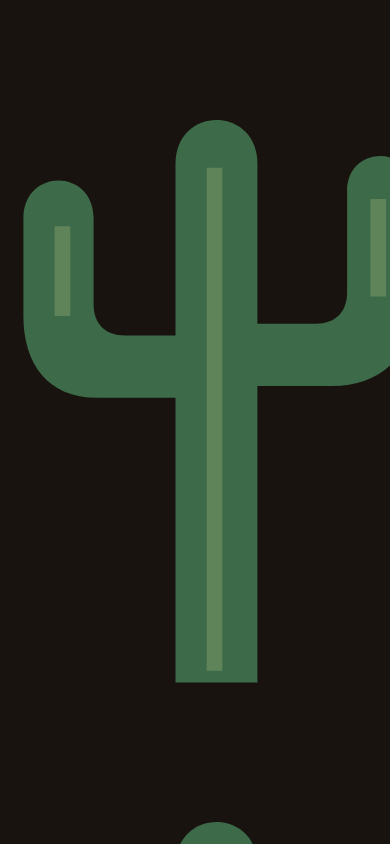
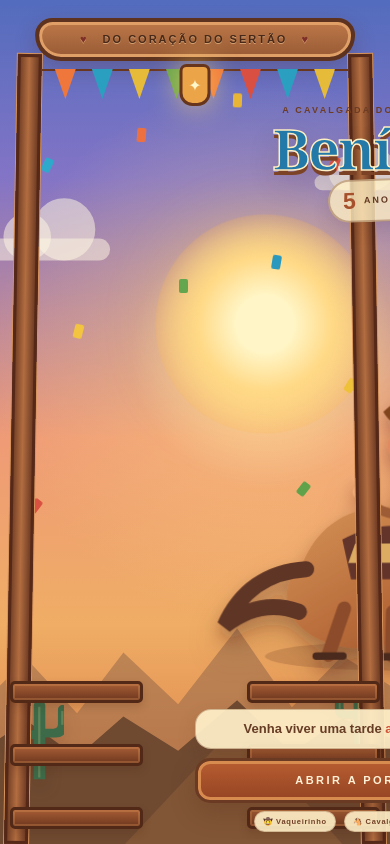
Before and after one commit to andersonjhonatan/Convite-Vaqueiro, a Next.js app: page / in a window 390 px wide. Shown: the top 844 px of the page. Built offline with nearby package versions, Linux system fonts and the light colour scheme.

Commit message:
style: replace opening with locked storybook experience

```diff
--- a/app/overrides.css
+++ b/app/overrides.css
@@ -1,36 +1,49 @@
 .rsvpNote,.soundToggle{display:none!important}
 
-/* NOVA ABERTURA INFANTIL */
-.kidsOpening{min-height:100svh!important;position:relative!important;display:flex!important;align-items:center!important;justify-content:center!important;padding:112px 24px 250px!important;overflow:hidden!important;background:#f7b66b!important;color:#fff7df!important;isolation:isolate!important;text-align:center!important}
-.kidsSky{position:absolute;inset:0;z-index:-10;background:linear-gradient(180deg,#445dba 0%,#7a68c7 17%,#f29172 43%,#f5b96b 67%,#d98146 100%)}
-.kidsSky:after{content:"";position:absolute;inset:0;background:radial-gradient(circle at 50% 37%,rgba(255,238,164,.9),rgba(255,210,115,.25) 26%,transparent 56%)}
-.kidsSun{position:absolute;width:min(390px,68vw);aspect-ratio:1;border-radius:50%;left:50%;top:21%;transform:translateX(-50%);z-index:-8;background:radial-gradient(circle,#fff2b3 0 18%,#ffd77c 42%,rgba(255,174,75,.15) 72%,transparent 73%);filter:blur(.2px)}
-.kidsCloud{position:absolute;width:150px;height:24px;border-radius:999px;background:rgba(255,245,221,.55);filter:blur(1px);z-index:-7}.kidsCloud:before,.kidsCloud:after{content:"";position:absolute;border-radius:50%;background:inherit}.kidsCloud:before{width:55px;height:55px;left:24px;bottom:0}.kidsCloud:after{width:75px;height:75px;right:20px;bottom:0}.cloudKidOne{top:19%;left:5%;transform:scale(.7)}.cloudKidTwo{top:27%;right:3%;transform:scale(.55)}
-.kidsHills{position:absolute;left:-6%;right:-6%;bottom:0;z-index:-6;clip-path:polygon(0 52%,10% 38%,21% 54%,33% 34%,46% 52%,59% 27%,71% 50%,84% 35%,100% 49%,100% 100%,0 100%)}.kidsHills.back{height:40%;background:#9f6841;opacity:.65}.kidsHills.front{height:29%;background:#6c4a30;z-index:-5}
-.kidCactusA{position:absolute!important;left:2.2%!important;bottom:12%!important;width:72px!important;height:135px!important;z-index:2!important;filter:drop-shadow(0 8px 8px rgba(64,35,18,.25))}.kidCactusB{position:absolute!important;right:2.5%!important;bottom:15%!important;width:58px!important;height:112px!important;z-index:2!important;filter:drop-shadow(0 8px 8px rgba(64,35,18,.25))}
-.colorConfetti{position:absolute;inset:0;pointer-events:none;z-index:2}.colorConfetti i{position:absolute;width:9px;height:15px;border-radius:2px;animation:kidConfetti 4.5s ease-in-out infinite}.colorConfetti i:nth-child(1){left:10%;top:12%;background:#22acd1;transform:rotate(20deg)}.colorConfetti i:nth-child(2){left:20%;top:31%;background:#f1c22e;transform:rotate(-25deg);animation-delay:.5s}.colorConfetti i:nth-child(3){right:14%;top:18%;background:#ef6143;transform:rotate(35deg);animation-delay:.8s}.colorConfetti i:nth-child(4){right:26%;top:37%;background:#60aa45;transform:rotate(-15deg);animation-delay:1.1s}.colorConfetti i:nth-child(5){left:39%;top:9%;background:#f4822f;transform:rotate(45deg);animation-delay:1.5s}.colorConfetti i:nth-child(6){right:41%;top:14%;background:#2aa6cb;transform:rotate(12deg);animation-delay:1.9s}.colorConfetti i:nth-child(7){left:14%;top:52%;background:#df4c3d;transform:rotate(-15deg);animation-delay:2.2s}.colorConfetti i:nth-child(8){right:9%;top:50%;background:#e9ba25;transform:rotate(25deg);animation-delay:2.8s}@keyframes kidConfetti{50%{transform:translateY(10px) rotate(55deg)}}
+/* A abertura existe sozinha antes do clique: o restante do convite nem entra no DOM. */
+.entryOnlyMain{height:100svh!important;min-height:100svh!important;overflow:hidden!important;background:#f3a55f!important}
+.premiumEntry{position:relative;height:100svh;min-height:100svh;overflow:hidden;isolation:isolate;display:grid;grid-template-columns:minmax(330px,42%) 1fr;align-items:center;padding:115px 6vw 70px;background:linear-gradient(180deg,#6a79c9 0%,#8d79cc 19%,#f0a176 48%,#efaf66 70%,#d47a43 100%);color:#412719}
+.entrySky{position:absolute;inset:0;z-index:-20;background:radial-gradient(circle at 68% 42%,rgba(255,239,179,.88),rgba(255,216,129,.26) 24%,transparent 49%),linear-gradient(180deg,#536cbd 0%,#8374c6 21%,#ef9b76 52%,#efad65 74%,#d97843 100%)}
+.entrySun{position:absolute;right:14%;top:21%;width:min(370px,33vw);aspect-ratio:1;border-radius:50%;z-index:-16;background:radial-gradient(circle,#fff5c6 0 18%,#ffd986 42%,rgba(255,189,87,.24) 68%,transparent 69%);filter:drop-shadow(0 0 32px rgba(255,209,103,.45))}
+.entryCloud{position:absolute;z-index:-14;width:155px;height:27px;border-radius:999px;background:rgba(255,248,227,.52);filter:blur(.4px)}.entryCloud:before,.entryCloud:after{content:"";position:absolute;border-radius:50%;background:inherit;bottom:0}.entryCloud:before{width:58px;height:58px;left:25px}.entryCloud:after{width:76px;height:76px;right:18px}.ec1{left:8%;top:24%;transform:scale(.82)}.ec2{right:4%;top:15%;transform:scale(.58)}
+.entryHill{position:absolute;left:-4%;right:-4%;bottom:0;clip-path:polygon(0 53%,10% 39%,22% 57%,33% 37%,46% 54%,60% 29%,73% 55%,85% 38%,100% 51%,100% 100%,0 100%)}.eh1{height:36%;z-index:-12;background:#956849;opacity:.55}.eh2{height:24%;z-index:-11;background:#6f4a31}
+.entryHill.eh2:after{content:"";position:absolute;left:28%;bottom:-12%;width:62%;height:62%;background:#8b5c39;clip-path:polygon(45% 0,58% 0,100% 100%,0 100%);opacity:.65}
+.entryCactus{position:absolute!important;z-index:-4!important;filter:drop-shadow(0 8px 8px rgba(65,34,19,.2))}.entryCactusLeft{left:2.4%!important;bottom:7%!important;width:78px!important;height:145px!important}.entryCactusRight{right:2.5%!important;bottom:10%!important;width:63px!important;height:122px!important}
 
-.woodArch{position:absolute;inset:0;z-index:3;pointer-events:none}.archTop{position:absolute;top:28px;left:50%;transform:translateX(-50%) rotate(-1deg);width:min(620px,82vw);padding:15px 22px;border:4px solid #5a2c16;border-radius:18px 18px 28px 28px;background:linear-gradient(#b66d37,#8e4d29);box-shadow:inset 0 0 0 3px #d89858,0 10px 25px rgba(72,35,18,.28);font:900 clamp(12px,1.5vw,17px)/1 Arial,sans-serif;letter-spacing:2.5px;color:#3c2115;text-shadow:0 1px #e6b16d}.archTop span{color:#6d291f;margin:0 8px}.archPost{position:absolute;top:65px;bottom:0;width:34px;background:linear-gradient(90deg,#522615,#a65f31 45%,#5c2c18);box-shadow:inset 0 0 0 3px #4e2415,0 0 0 1px #cf8750}.archLeft{left:3.4%;transform:rotate(1.8deg)}.archRight{right:3.4%;transform:rotate(-1.8deg)}
-.buntingFlags{position:absolute;top:87px;left:50%;transform:translateX(-50%);display:flex;gap:4px;width:min(650px,78vw);justify-content:space-around}.buntingFlags:before{content:"";position:absolute;top:0;left:-3%;right:-3%;height:2px;background:#6b3820}.buntingFlags i{width:27px;height:39px;clip-path:polygon(0 0,100% 0,50% 100%);box-shadow:0 3px 4px rgba(55,26,15,.25)}.buntingFlags i:nth-child(1),.buntingFlags i:nth-child(5){background:#f17435}.buntingFlags i:nth-child(2),.buntingFlags i:nth-child(7){background:#1f91b8}.buntingFlags i:nth-child(3){background:#e4b52b}.buntingFlags i:nth-child(4){background:#6aa641}.buntingFlags i:nth-child(6){background:#d74a35}.littleLantern{position:absolute;top:88px;left:50%;transform:translateX(-50%);width:34px;height:50px;border-radius:5px 5px 10px 10px;background:#eaa53b;border:3px solid #603319;box-shadow:0 0 28px #ffd26b;color:#fff1b6;display:grid;place-items:center;font-size:20px}
+.entryArch{position:absolute;inset:0;z-index:5;pointer-events:none}.entryArchBoard{position:absolute;top:24px;left:50%;transform:translateX(-50%);width:min(680px,72vw);padding:15px 28px;text-align:center;border:4px solid #5d321e;border-radius:20px 20px 30px 30px;background:linear-gradient(#bd7848,#985a35);box-shadow:inset 0 0 0 3px #df9f67,0 9px 22px rgba(74,37,20,.22);font:900 clamp(12px,1.35vw,16px)/1 Arial,sans-serif;letter-spacing:3px;color:#482919;text-shadow:0 1px rgba(255,220,169,.5)}.entryArchBoard span{color:#7e2f27;margin:0 9px}.entryPost{position:absolute;top:62px;bottom:0;width:31px;background:linear-gradient(90deg,#63341f,#b26d40 48%,#5c2e1c);box-shadow:inset 0 0 0 3px #552818,0 0 0 1px #d6935b}.entryPost.left{left:2.7%;transform:rotate(1deg)}.entryPost.right{right:2.7%;transform:rotate(-1deg)}
+.entryFlags{position:absolute;top:84px;left:50%;transform:translateX(-50%);width:min(710px,76vw);display:flex;justify-content:space-around}.entryFlags:before{content:"";position:absolute;left:-2%;right:-2%;top:0;height:2px;background:#693720}.entryFlags i{width:27px;height:38px;clip-path:polygon(0 0,100% 0,50% 100%)}.entryFlags i:nth-child(1),.entryFlags i:nth-child(5){background:#ef773b}.entryFlags i:nth-child(2),.entryFlags i:nth-child(7){background:#2b9fc0}.entryFlags i:nth-child(3),.entryFlags i:nth-child(8){background:#e5bb39}.entryFlags i:nth-child(4){background:#63a34d}.entryFlags i:nth-child(6){background:#d95043}.entryLantern{position:absolute;top:78px;left:50%;transform:translateX(-50%);width:38px;height:52px;border:3px solid #67351c;border-radius:7px 7px 13px 13px;background:#eba447;color:#fff6c9;display:grid;place-items:center;font-size:20px;box-shadow:0 0 30px rgba(255,215,103,.75)}
 
-.openingTitle{position:absolute!important;top:150px!important;left:50%!important;transform:translateX(-50%)!important;z-index:6!important;width:min(780px,88vw)!important;text-align:center!important}.openingTitle p{margin:0 0 2px!important;color:#75401f!important;font:900 clamp(12px,2vw,20px)/1.1 Arial,sans-serif!important;letter-spacing:2.4px!important;text-shadow:0 2px 0 rgba(255,224,160,.65)}.openingTitle h1{margin:0!important;font-family:Georgia,'Times New Roman',serif!important;font-size:clamp(58px,10vw,132px)!important;line-height:.85!important;letter-spacing:-3px!important;color:#1e74a9!important;-webkit-text-stroke:2px #fff0c8!important;text-shadow:0 5px 0 #84451f,0 9px 16px rgba(57,27,14,.28)!important;font-weight:900!important}
-.ageBadge{position:absolute;z-index:8;right:7%;top:175px;width:92px;height:92px;border-radius:50%;background:#f8e1a9;border:4px solid #81451f;box-shadow:inset 0 0 0 4px #f7cf7c,0 8px 20px rgba(72,35,15,.28);display:flex;flex-direction:column;align-items:center;justify-content:center;color:#6f361c;transform:rotate(4deg)}.ageBadge strong{font:900 39px/0.8 Arial,sans-serif}.ageBadge span{font:900 12px/1 Arial,sans-serif;letter-spacing:1px;margin-top:8px}
+.entryCopy{position:relative;z-index:7;grid-column:1;align-self:center;max-width:510px;margin-top:-26px;text-align:left}.entryCopy small{display:block;margin-bottom:10px;color:#6e3c23;font:900 clamp(11px,1.2vw,15px)/1.2 Arial,sans-serif;letter-spacing:3px}.entryCopy h1{margin:0;font:900 clamp(68px,7.8vw,118px)/.82 Georgia,'Times New Roman',serif;letter-spacing:-4px;color:#237aa8;-webkit-text-stroke:1.5px #fff0c4;text-shadow:0 5px 0 #7d4326,0 12px 30px rgba(77,39,23,.2)}
+.entryAge{display:inline-flex;align-items:center;gap:8px;margin-top:22px;padding:10px 16px;border:2px solid rgba(109,59,31,.36);border-radius:999px;background:rgba(255,239,196,.8);box-shadow:0 7px 18px rgba(85,45,26,.12);transform:rotate(-2deg)}.entryAge strong{font:900 32px/1 Arial,sans-serif;color:#a6502c}.entryAge span{font:900 11px/1 Arial,sans-serif;letter-spacing:2px;color:#613721}
 
-.kidsRider{position:absolute!important;z-index:5!important;left:50%!important;bottom:210px!important;width:min(650px,77vw)!important;height:auto!important;transform:translateX(-50%)!important;filter:drop-shadow(0 18px 17px rgba(74,33,17,.2))}.kidsRider .horseRider{width:100%!important;height:auto!important}.cuteHorse svg{width:100%;height:auto;overflow:visible}.cuteHorse.moving{animation:kidRideBob .48s ease-in-out infinite alternate}@keyframes kidRideBob{to{transform:translateY(-6px) rotate(-.6deg)}}
-.dustPuff{background:rgba(246,205,137,.5)!important}
+.entryRider{position:absolute;z-index:4;right:3.8vw;bottom:4.5vh;width:min(760px,58vw);filter:drop-shadow(0 18px 16px rgba(70,34,19,.18))}.storybookRider,.storybookRider svg{display:block;width:100%;height:auto}.storybookRider.isMoving{animation:storybookRide .58s ease-in-out infinite alternate}@keyframes storybookRide{to{transform:translateY(-6px) rotate(-.5deg)}}
 
-.kidsInviteCopy{position:absolute!important;z-index:10!important;left:50%!important;bottom:32px!important;transform:translateX(-50%)!important;width:min(630px,86vw)!important;text-align:center!important}.kidsInviteCopy>p{display:inline-block;margin:0 auto 12px!important;padding:10px 18px;border-radius:16px;background:rgba(255,238,197,.88);border:2px solid rgba(121,67,31,.25);color:#67391e!important;font:800 clamp(14px,2vw,18px)/1.35 Arial,sans-serif!important;box-shadow:0 8px 20px rgba(79,39,20,.15)}.kidsInviteCopy p b{color:#c3442e}.kidsGateButton{display:inline-flex!important;align-items:center!important;gap:18px!important;justify-content:center!important;padding:18px 27px!important;border-radius:17px!important;border:4px solid #5e2b18!important;background:linear-gradient(#a85a2e,#7b3e21)!important;color:#fff1cb!important;box-shadow:inset 0 0 0 3px #d68c4f,0 0 0 4px rgba(255,209,98,.6),0 10px 25px rgba(79,35,16,.32)!important;font:900 15px Arial,sans-serif!important;letter-spacing:1.7px!important;transition:.2s!important}.kidsGateButton:hover{transform:translateY(-3px) scale(1.02)!important}.kidsGateButton span{font-size:22px}.openingMiniFeatures{display:flex;gap:8px;justify-content:center;flex-wrap:wrap;margin-top:14px}.openingMiniFeatures span{padding:7px 10px;border-radius:999px;background:rgba(255,240,204,.87);border:1px solid rgba(100,53,26,.18);color:#67401f;font:800 9px Arial,sans-serif;letter-spacing:.7px}.openingMiniFeatures b{font-weight:900}
+.entryAction{position:absolute;z-index:9;left:6vw;bottom:7.5vh;width:min(470px,38vw);text-align:left}.entryAction>p{margin:0 0 15px;padding:13px 16px;border-radius:16px;background:rgba(255,240,201,.92);border:1px solid rgba(114,62,34,.3);box-shadow:0 7px 20px rgba(85,45,25,.12);font:700 17px/1.35 Arial,sans-serif;color:#673c25}.entryAction>p strong{color:#d35337}.entryAction>button{width:100%;border:3px solid #6b3a22;border-radius:18px;background:linear-gradient(#b85d31,#954423);box-shadow:inset 0 0 0 3px #d88b4e,0 10px 24px rgba(89,42,22,.25);padding:18px 22px;color:#fff1d6;font:900 13px/1 Arial,sans-serif;letter-spacing:2.5px;transition:transform .2s,filter .2s}.entryAction>button:hover{transform:translateY(-2px);filter:brightness(1.06)}.entryAction>button span{float:right}.entryChips{display:flex;gap:8px;flex-wrap:wrap;margin-top:12px}.entryChips span{padding:7px 10px;border-radius:999px;background:rgba(255,240,200,.9);border:1px solid rgba(113,60,32,.24);font:800 9px/1 Arial,sans-serif;letter-spacing:.7px;color:#714127}
 
-.kidsGate{z-index:4!important;bottom:0!important;height:25%!important}.kidsGate .gateLeaf{height:100%!important;background:transparent!important}.kidsGate .gateLeaf:before,.kidsGate .gateLeaf:after,.kidsGate .gateLeaf i{background:linear-gradient(#8e4d29,#5e2f1b)!important;border-color:#4e2617!important;height:18px!important}.kidsGate .gatePost{background:linear-gradient(90deg,#5b2a17,#9d5830,#4f2415)!important;border-color:#3c1c11!important}.kidGateMessage{bottom:19%!important;background:#fff2c8!important;color:#77421f!important;border:2px solid #bb7d42!important;border-radius:999px!important;padding:12px 17px!important;box-shadow:0 9px 22px rgba(71,34,16,.2)!important;font:900 10px Arial,sans-serif!important;letter-spacing:1px!important}
-.kidsOpening.entered .openingTitle,.kidsOpening.entered .ageBadge,.kidsOpening.entered .kidsInviteCopy{pointer-events:none}
+.entryGate{position:absolute;inset:0;z-index:6;pointer-events:none;perspective:1000px}.entryGateLeaf{position:absolute;bottom:0;width:24%;height:31%;transform-style:preserve-3d;transition:transform 1.05s cubic-bezier(.22,.8,.2,1),opacity .8s}.entryGateLeaf.left{left:2.6%;transform-origin:left center}.entryGateLeaf.right{right:2.6%;transform-origin:right center}.entryGateLeaf i{position:absolute;left:0;right:0;height:22px;border:3px solid #522917;border-radius:5px;background:linear-gradient(#a65d35,#6f381f);box-shadow:inset 0 0 0 2px rgba(231,157,95,.28),0 4px 9px rgba(72,35,18,.18)}.entryGateLeaf i:nth-child(1){top:12%}.entryGateLeaf i:nth-child(2){top:46%}.entryGateLeaf i:nth-child(3){top:80%}.entryGateLeaf.left.open{transform:rotateY(76deg) translateX(-18%);opacity:.55}.entryGateLeaf.right.open{transform:rotateY(-76deg) translateX(18%);opacity:.55}
+.entryWelcome{position:absolute;z-index:15;left:50%;top:50%;transform:translate(-50%,-50%);display:flex;align-items:center;gap:10px;padding:16px 22px;border-radius:18px;background:#fff0c6;border:2px solid #a45b32;box-shadow:0 18px 45px rgba(74,35,19,.24);color:#7b4326;font:900 12px/1 Arial,sans-serif;letter-spacing:2px}
+.entryConfetti{position:absolute;inset:0;z-index:1;pointer-events:none}.entryConfetti i{position:absolute;width:9px;height:14px;border-radius:2px;animation:floatConfetti 4.2s ease-in-out infinite}.entryConfetti i:nth-child(1){left:11%;top:18%;background:#2ea9cb}.entryConfetti i:nth-child(2){left:19%;top:38%;background:#f2c43f;animation-delay:.4s}.entryConfetti i:nth-child(3){left:35%;top:15%;background:#ed7140;animation-delay:.8s}.entryConfetti i:nth-child(4){left:46%;top:33%;background:#64a650;animation-delay:1.2s}.entryConfetti i:nth-child(5){right:38%;top:11%;background:#e8b536;animation-delay:1.6s}.entryConfetti i:nth-child(6){right:28%;top:30%;background:#2b98bd;animation-delay:2s}.entryConfetti i:nth-child(7){right:13%;top:18%;background:#df5545;animation-delay:2.4s}.entryConfetti i:nth-child(8){right:9%;top:44%;background:#efc139;animation-delay:2.8s}.entryConfetti i:nth-child(9){left:8%;top:58%;background:#d95140;animation-delay:3.2s}.entryConfetti i:nth-child(10){right:21%;top:56%;background:#5fa24a;animation-delay:3.5s}@keyframes floatConfetti{50%{transform:translateY(9px) rotate(38deg)}}
 
-/* reforço infantil fora da abertura */
-.kidPortraitSvg{filter:saturate(1.08)}.portraitArch{background:radial-gradient(circle at 50% 28%,#ffe0a4,#d98b4c 58%,#86502e 100%)!important}.portraitCaption strong{color:#f4d58d!important}.storyRing{background:radial-gradient(circle,#ffd99a,#a96237)!important}.journeySection{background:linear-gradient(#2b2112,#46331b 55%,#251b10)!important}.gameScene{background:linear-gradient(#6ca5d7 0 37%,#f1b26b 38%,#c9844c 57%,#6d4d2d 58%)!important}.bunting{color:#efbb3b!important}
+/* O mesmo personagem, agora menor, participa da cavalgada dentro do convite. */
+.gameRider .storybookRider{width:280px;transform:translateX(-18%)}.gameRider .storybookRider.isMoving{animation:gameRideBob .42s ease-in-out infinite alternate}@keyframes gameRideBob{to{transform:translateX(-18%) translateY(-5px) rotate(-.5deg)}}
+.kidPortraitSvg{filter:drop-shadow(0 14px 16px rgba(40,20,10,.24))}
 
-@media(max-width:820px){
-  .kidsOpening{padding:105px 16px 250px!important;min-height:100svh!important}.archTop{top:20px;width:88vw;padding:12px 11px;font-size:10px;letter-spacing:1.7px}.archPost{top:53px;width:25px}.buntingFlags{top:71px;width:78vw}.buntingFlags i{width:19px;height:29px}.littleLantern{top:73px;width:27px;height:41px;font-size:15px}.openingTitle{top:122px!important}.openingTitle p{font-size:10px!important;letter-spacing:1.4px!important}.openingTitle h1{font-size:clamp(54px,18vw,87px)!important;-webkit-text-stroke:1.3px #fff0c8!important}.ageBadge{right:5%;top:198px;width:67px;height:67px}.ageBadge strong{font-size:28px}.ageBadge span{font-size:9px;margin-top:5px}.kidsRider{width:min(710px,112vw)!important;bottom:214px!important}.kidCactusA{width:48px!important;height:100px!important;bottom:14%!important}.kidCactusB{width:42px!important;height:90px!important;bottom:17%!important}.kidsInviteCopy{bottom:24px!important;width:91vw!important}.kidsInviteCopy>p{font-size:13px!important;padding:8px 12px}.kidsGateButton{padding:15px 20px!important;font-size:12px!important;letter-spacing:1.1px!important}.openingMiniFeatures{gap:5px;margin-top:10px}.openingMiniFeatures span{font-size:7.5px;padding:6px 8px}.kidsGate{height:22%!important}.kidGateMessage{bottom:20%!important;max-width:84vw!important;font-size:8px!important}.cloudKidOne{left:-14%}.cloudKidTwo{right:-15%}
+@media(max-width:920px){
+  .premiumEntry{display:block;padding:0}
+  .entryArchBoard{width:82vw;top:18px;font-size:11px;letter-spacing:2px;padding:12px 14px}.entryPost{top:54px;width:24px}.entryFlags{top:69px;width:76vw}.entryFlags i{width:21px;height:30px}.entryLantern{top:64px;width:31px;height:42px;font-size:16px}
+  .entryCopy{position:absolute;top:118px;left:50%;transform:translateX(-50%);width:90vw;max-width:none;margin:0;text-align:center}.entryCopy small{font-size:10px;letter-spacing:2.2px}.entryCopy h1{font-size:clamp(56px,17vw,82px);letter-spacing:-2px}.entryAge{margin-top:12px;padding:8px 13px}.entryAge strong{font-size:26px}
+  .entryRider{right:auto;left:50%;bottom:150px;transform:translateX(-50%);width:min(660px,96vw)}
+  .entryAction{left:50%;bottom:18px;transform:translateX(-50%);width:min(92vw,470px);text-align:center}.entryAction>p{margin-bottom:9px;padding:10px 12px;font-size:14px}.entryAction>button{padding:15px 18px;font-size:11px}.entryChips{justify-content:center;margin-top:8px}.entryChips span{font-size:8px;padding:6px 8px}
+  .entryGateLeaf{width:30%;height:24%}.entryCactusLeft{width:55px!important;height:105px!important}.entryCactusRight{width:48px!important;height:94px!important}
 }
 
-@media(max-width:430px){
-  .kidsOpening{padding-bottom:235px!important}.openingTitle{top:116px!important}.openingTitle h1{font-size:58px!important}.openingTitle p{max-width:240px;margin:0 auto 4px!important}.kidsRider{bottom:205px!important;width:118vw!important}.kidsInviteCopy{bottom:21px!important}.kidsInviteCopy>p{max-width:330px}.openingMiniFeatures span{font-size:7px}.archLeft{left:1.5%}.archRight{right:1.5%}.ageBadge{top:190px;right:3%;width:61px;height:61px}.ageBadge strong{font-size:25px}.ageBadge span{font-size:8px}.kidCactusA{left:0!important}.kidCactusB{right:0!important}
+@media(max-width:560px){
+  .entryCopy{top:105px}.entryCopy h1{font-size:56px}.entryCopy small{font-size:9px}.entryAge{margin-top:7px}.entryAge strong{font-size:23px}.entryAge span{font-size:9px}
+  .entryRider{bottom:158px;width:104vw}.entryAction{bottom:12px}.entryAction>p{font-size:13px}.entryAction>button{border-radius:15px;padding:14px 16px}.entryChips span{font-size:7.5px}
+  .entrySun{right:3%;top:25%;width:58vw}.ec1{left:-8%;top:28%}.ec2{right:-12%;top:20%}.entryGateLeaf{height:22%;width:34%}
+  .gameRider .storybookRider{width:195px;transform:translateX(-22%)}
 }
+
+@media(max-height:700px) and (min-width:921px){
+  .entryCopy{transform:scale(.88);transform-origin:left center}.entryAction{bottom:3.5vh}.entryRider{bottom:-2vh;width:min(690px,54vw)}
+}
```
